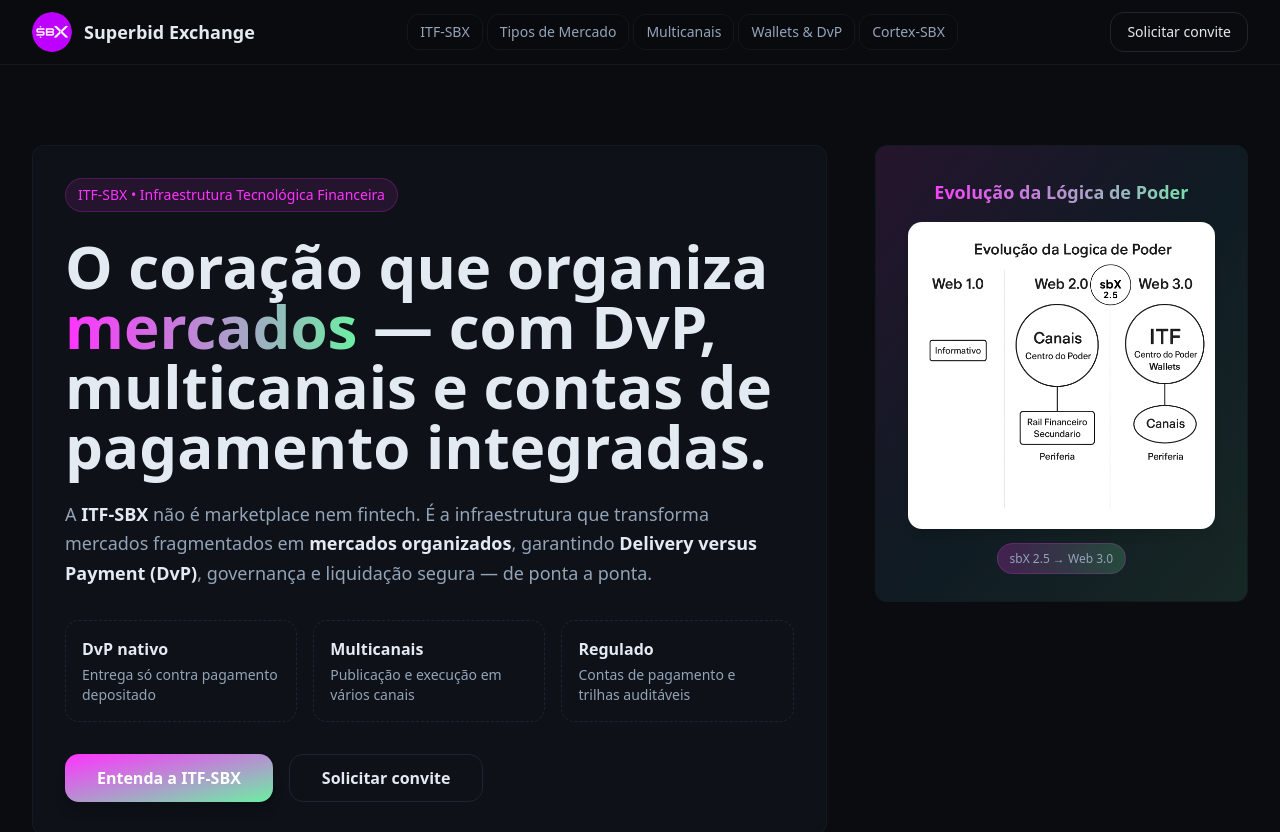
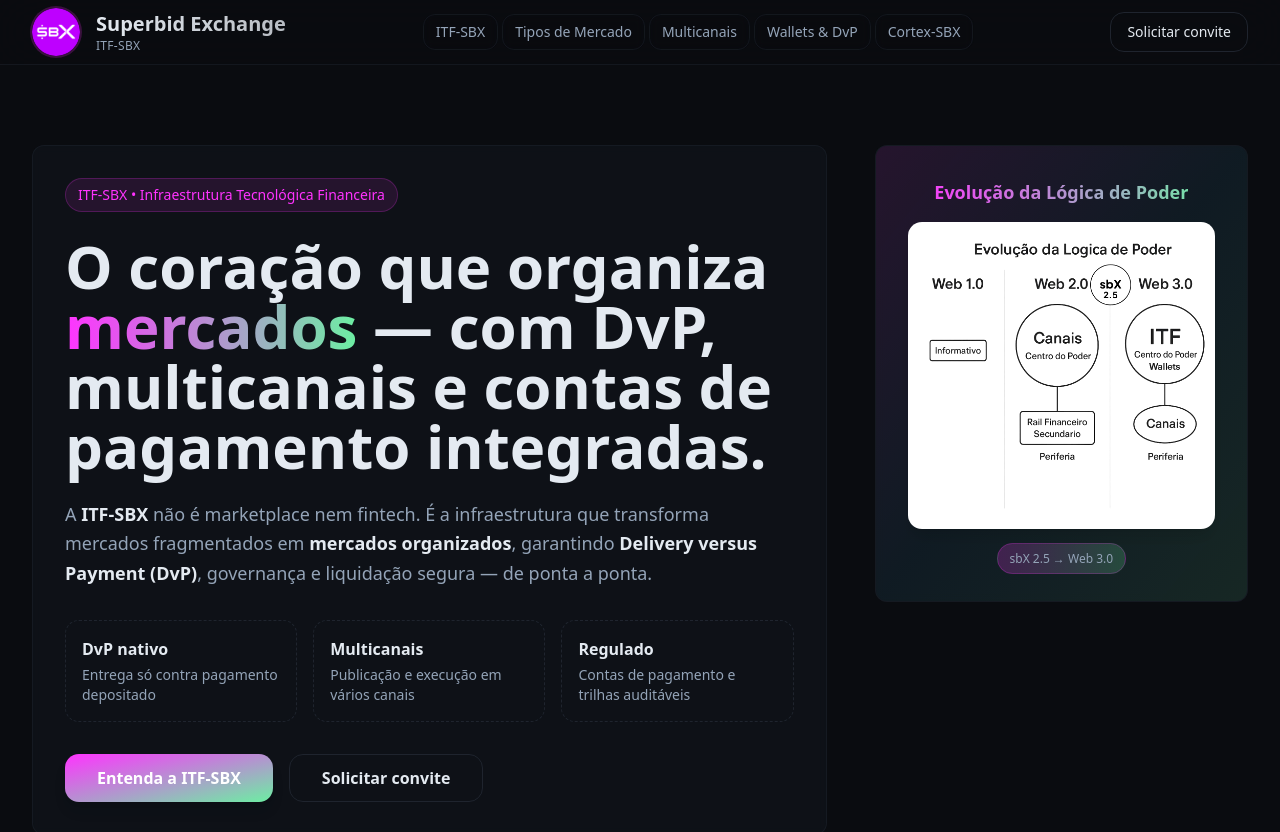
Before and after one commit to LucioNascimento/itf-nexus-spark, a React (Vite) app: page / in a window 1280 px wide. Shown: the top 832 px of the page. Built offline with nearby package versions, Linux system fonts and the light colour scheme; the HTML template or start-up script is replaced by a standard one.

Commit message:
Adjust logo prominence

```diff
--- a/src/components/Footer.tsx
+++ b/src/components/Footer.tsx
@@ -6,10 +6,19 @@ const Footer = () => {
   return (
     <footer className="border-t border-border py-12 bg-muted/5">
       <div className="container-custom">
-        <div className="flex flex-wrap items-center justify-between gap-4 mb-6">
-          <div className="flex items-center gap-2 text-muted-foreground">
-            <Shield className="w-4 h-4" />
-            © {currentYear} Superbid Exchange — ITF-SBX
+        <div className="flex flex-wrap items-center justify-between gap-6 mb-6">
+          <div className="flex items-center gap-3">
+            <div className="relative">
+              <img
+                src="/lovable-uploads/8ba33165-1c2e-4aaf-8683-4a3aae9f5214.png"
+                alt="SBX Logo"
+                className="w-8 h-8 rounded-full ring-1 ring-border opacity-80"
+              />
+            </div>
+            <div className="flex items-center gap-2 text-muted-foreground">
+              <Shield className="w-4 h-4" />
+              <span>© {currentYear} Superbid Exchange — ITF-SBX</span>
+            </div>
           </div>
           <div className="flex items-center gap-4 text-muted-foreground">
             <a href="#o-que-e" className="hover:text-foreground transition-colors flex items-center gap-1">
--- a/src/components/Header.tsx
+++ b/src/components/Header.tsx
@@ -5,13 +5,23 @@ const Header = () => {
     <header className="sticky top-0 z-50 border-b border-border/50 backdrop-blur-xl bg-background/80">
       <div className="container-custom">
         <nav className="flex items-center justify-between h-16" aria-label="Navigation">
-          <div className="flex items-center gap-3">
-            <img
-              src="/lovable-uploads/8ba33165-1c2e-4aaf-8683-4a3aae9f5214.png"
-              alt="SBX Logo"
-              className="w-10 h-10 rounded-full"
-            />
-            <span className="text-lg font-bold">Superbid Exchange</span>
+          <div className="flex items-center gap-4 group">
+            <div className="relative">
+              <div className="absolute inset-0 bg-gradient-to-r from-primary/30 to-accent/30 rounded-full blur-lg opacity-0 group-hover:opacity-100 transition-all duration-500"></div>
+              <img
+                src="/lovable-uploads/8ba33165-1c2e-4aaf-8683-4a3aae9f5214.png"
+                alt="SBX Logo"
+                className="relative w-12 h-12 rounded-full ring-2 ring-primary/20 group-hover:ring-primary/40 transition-all duration-300 hover:scale-105"
+              />
+            </div>
+            <div className="flex flex-col">
+              <span className="text-xl font-bold bg-gradient-to-r from-foreground to-foreground/80 bg-clip-text text-transparent">
+                Superbid Exchange
+              </span>
+              <span className="text-xs text-muted-foreground font-medium tracking-wide">
+                ITF-SBX
+              </span>
+            </div>
           </div>
 
           <div className="hidden md:flex items-center gap-1">
```
